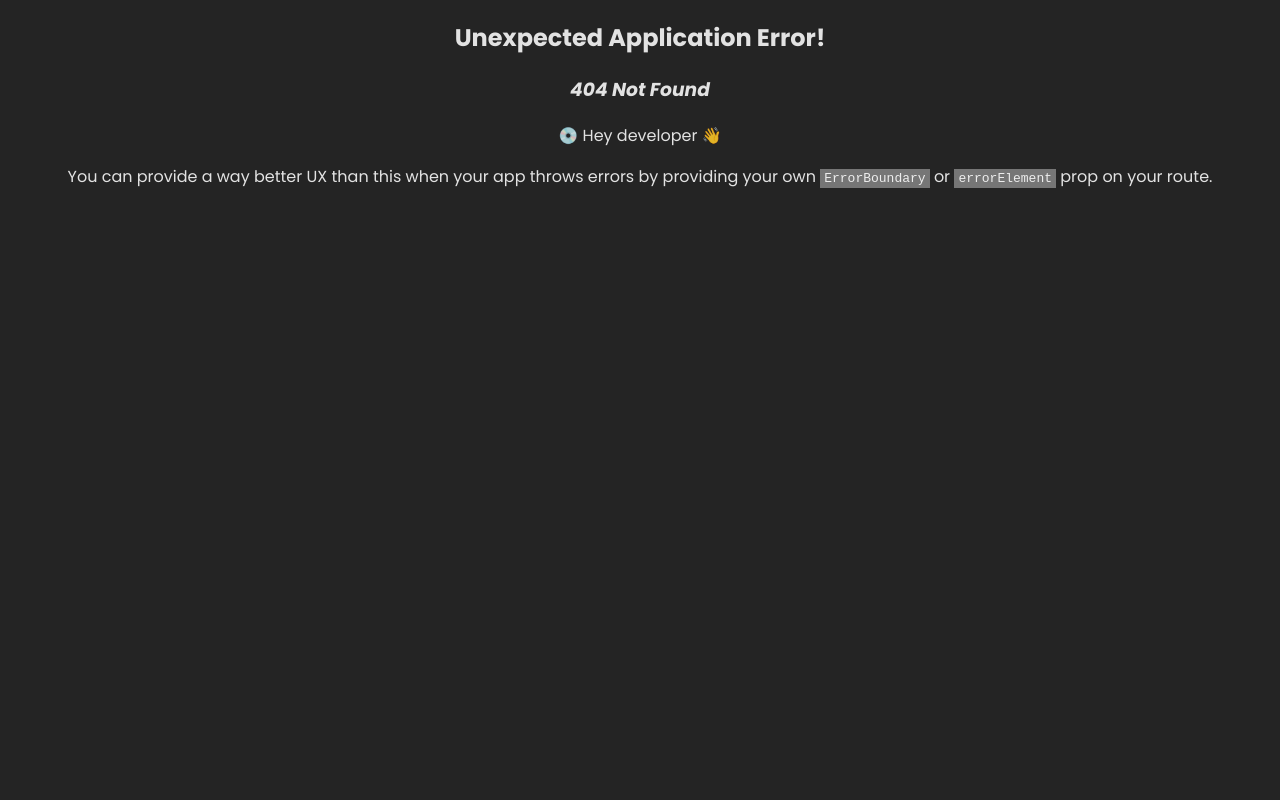
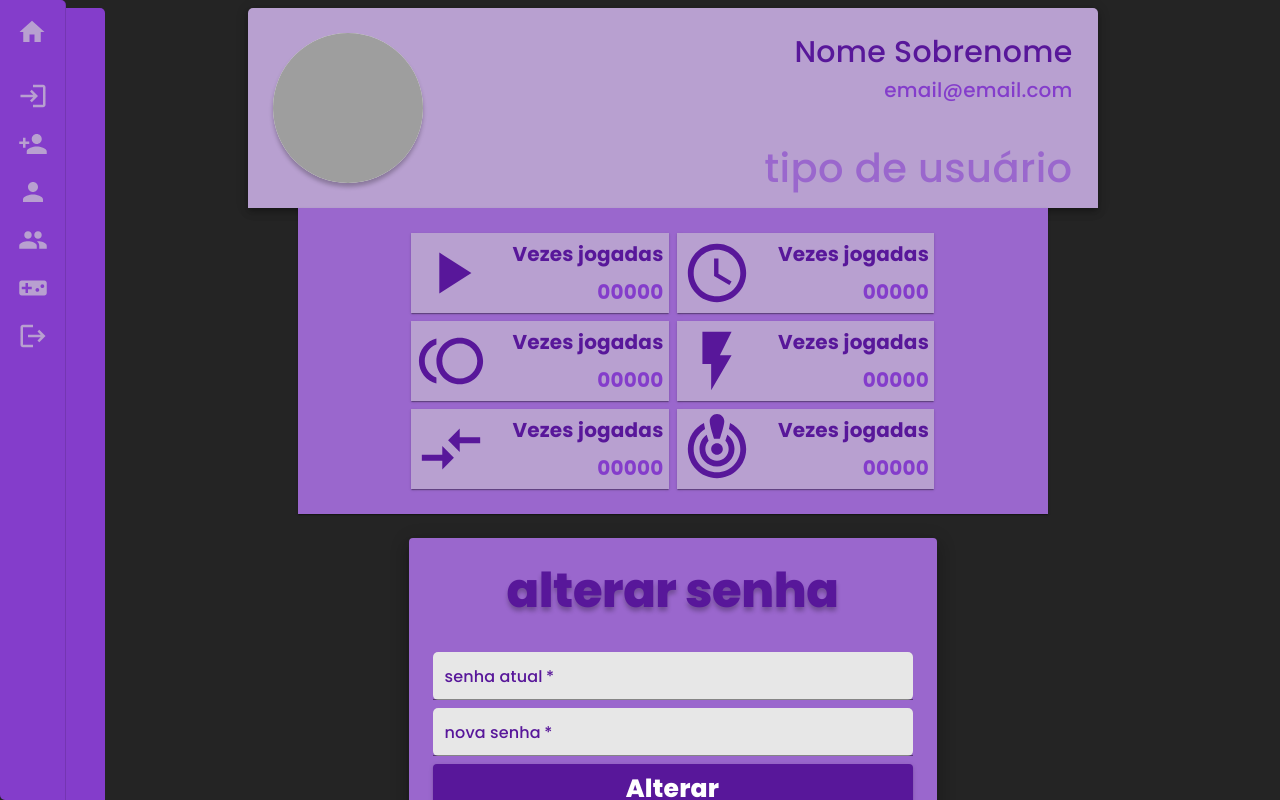
Before and after one commit to Msajt/projeto-2-dsi, a React (Vite) app: page /user in a window 1280 px wide. Before the commit this address had no page. Shown: the top 800 px of the page. Built offline with nearby package versions, Linux system fonts and the light colour scheme; grey boxes are pictures that could not be loaded.

Commit message:
user page

```diff
--- a/src/components/MyDrawer.jsx
+++ b/src/components/MyDrawer.jsx
@@ -23,7 +23,7 @@ import PacientsIcon from "@mui/icons-material/Group";
 import GameIcon from "@mui/icons-material/VideogameAsset";
 import LogoutIcon from "@mui/icons-material/Logout";
 
-const drawerWidth = 170;
+const drawerWidth = "170px";
 
 const openedMixin = (theme) => ({
     borderRadius: "0px 5px 0px 5px",
--- /dev/null
+++ b/src/components/UserDashboard.jsx
@@ -0,0 +1,172 @@
+import {
+    Paper,
+    Stack,
+    Avatar,
+    Typography,
+    Container,
+    Grid,
+} from "@mui/material";
+import GamesPlayedIcon from "@mui/icons-material/PlayArrow";
+import TimePlayedIcon from "@mui/icons-material/AccessTime";
+import CoinIcon from "@mui/icons-material/Toll";
+import EnergyIcon from "@mui/icons-material/FlashOn";
+import CollisionIcon from "@mui/icons-material/CompareArrows";
+import PrecisionIcon from "@mui/icons-material/CrisisAlert";
+
+const styles = {
+    paperStyle: {
+        padding: "25px",
+        borderRadius: "5px 5px 0px 0px",
+        background: "#B8A0D0",
+        maxWidth: "800px",
+    },
+    avatarStyle: {
+        width: "150px",
+        height: "150px",
+        background: "#F5F5F5",
+        boxShadow: "0px 4px 4px rgba(0, 0, 0, 0.25)",
+    },
+    typographyStyle: {
+        fontFamily: "Poppins",
+        fontWeight: 500,
+        lineHeight: "30px",
+    },
+    iconStyle: {
+        fontSize: { xs: 50, md: 70 },
+        color: "#58179A",
+    },
+};
+
+const iconsArray = [
+    <GamesPlayedIcon sx={styles.iconStyle} />,
+    <TimePlayedIcon sx={styles.iconStyle} />,
+    <CoinIcon sx={styles.iconStyle} />,
+    <EnergyIcon sx={styles.iconStyle} />,
+    <CollisionIcon sx={styles.iconStyle} />,
+    <PrecisionIcon sx={styles.iconStyle} />,
+];
+
+function UserData({ icon }) {
+    return (
+        <Paper
+            sx={{
+                ...styles.paperStyle,
+                padding: "5px",
+                borderRadius: 0,
+                maxWidth: 350,
+            }}
+        >
+            <Stack
+                direction="row"
+                justifyContent="space-between"
+                alignItems="center"
+            >
+                {icon}
+                <Stack direction="column" spacing={1} justifyContent="flex-end">
+                    <Typography
+                        align="right"
+                        sx={{
+                            ...styles.typographyStyle,
+                            fontSize: 20,
+                            color: "#58179A",
+                            fontWeight: 700,
+                        }}
+                    >
+                        Vezes jogadas
+                    </Typography>
+                    <Typography
+                        align="right"
+                        sx={{
+                            ...styles.typographyStyle,
+                            fontSize: 20,
+                            color: "#843DCB",
+                            fontWeight: 700,
+                        }}
+                    >
+                        00000
+                    </Typography>
+                </Stack>
+            </Stack>
+        </Paper>
+    );
+}
+
+export default function UserDashboard() {
+    return (
+        <>
+            <Container align="center">
+                {/* //? Usuário */}
+                <Paper sx={styles.paperStyle} elevation={5}>
+                    {/* //? User information */}
+                    <Stack direction="row" justifyContent="space-between">
+                        <Avatar
+                            sx={styles.avatarStyle}
+                            src="https://robohash.org/link.png?size=200x200"
+                        />
+                        <Stack
+                            direction="column"
+                            spacing={{ xs: 2, sm: 6 }}
+                            justifyContent="flex-end"
+                        >
+                            <Stack direction="column" spacing={1}>
+                                <Typography
+                                    align="right"
+                                    sx={{
+                                        ...styles.typographyStyle,
+                                        fontSize: { xs: 20, sm: 30 },
+                                        color: "#58179A",
+                                    }}
+                                >
+                                    Nome Sobrenome
+                                </Typography>
+                                <Typography
+                                    align="right"
+                                    sx={{
+                                        ...styles.typographyStyle,
+                                        fontSize: { xs: 15, sm: 20 },
+                                        color: "#843DCB",
+                                    }}
+                                >
+                                    email@email.com
+                                </Typography>
+                            </Stack>
+                            <Typography
+                                align="right"
+                                sx={{
+                                    ...styles.typographyStyle,
+                                    fontSize: { xs: 20, md: 40 },
+                                    color: "#9A67CD",
+                                }}
+                            >
+                                tipo de usuário
+                            </Typography>
+                        </Stack>
+                    </Stack>
+                </Paper>
+                {/* //? Informações */}
+                <Paper
+                    sx={{
+                        ...styles.paperStyle,
+                        background: "#9A67CD",
+                        maxWidth: "700px",
+                        borderRadius: "0px 0px 0px 0px",
+                    }}
+                >
+                    <Grid
+                        container
+                        spacing={{ xs: 1 }}
+                        columns={{ xs: 1, sm: 8 }}
+                        justifyContent="center"
+                        //alignItems="center"
+                    >
+                        {iconsArray.map((item, i) => (
+                            <Grid item key={i} xs={1} sm={3}>
+                                <UserData icon={iconsArray[i]} />
+                            </Grid>
+                        ))}
+                    </Grid>
+                </Paper>
+            </Container>
+        </>
+    );
+}
--- a/src/routes/Login.jsx
+++ b/src/routes/Login.jsx
@@ -1,15 +1,16 @@
-import FormExample from "../components/Forms/FormExample";
 import LoginForm from "../components/Forms/LoginForm";
-import RegisterForm from "../components/Forms/RegisterForm";
-import PasswordForm from "../components/Forms/PasswordForm";
+import MyCarousel from "../components/MyCarousel";
+import MyFooter from "../components/MyFooter";
+import { Stack } from "@mui/material";
 
 export default function Login() {
     return (
         <>
-            {/* <FormExample /> */}
-            {/* <LoginForm />
-            <RegisterForm />
-            <PasswordForm /> */}
+            <Stack spacing={5}>
+                <LoginForm />
+                <MyCarousel />
+            </Stack>
+            <MyFooter />
         </>
     );
 }
--- a/src/routes/Register.jsx
+++ b/src/routes/Register.jsx
@@ -0,0 +1,11 @@
+import RegisterForm from "../components/Forms/RegisterForm";
+import MyFooter from "../components/MyFooter";
+
+export default function Register() {
+    return (
+        <>
+            <RegisterForm />
+            <MyFooter />
+        </>
+    );
+}
--- /dev/null
+++ b/src/routes/UserPage.jsx
@@ -0,0 +1,16 @@
+import { Stack } from "@mui/material";
+import UserDashboard from "../components/UserDashboard";
+import PasswordForm from "../components/Forms/PasswordForm";
+import MyFooter from "../components/MyFooter";
+
+export default function UserPage() {
+    return (
+        <>
+            <Stack direction="column" spacing={3}>
+                <UserDashboard />
+                <PasswordForm />
+            </Stack>
+            <MyFooter />
+        </>
+    );
+}
```
Also changed, not shown: src/main.jsx (+11 -0 lines), src/routes/GamePage.jsx (added), src/routes/PacientsPage.jsx (added).
